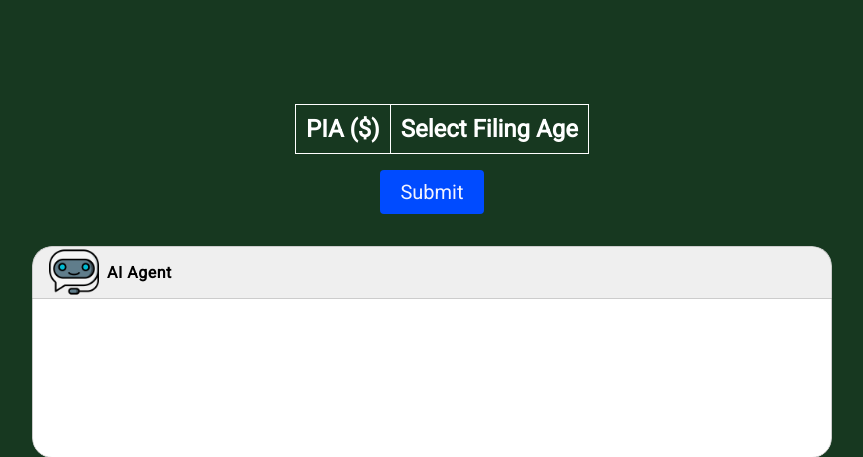
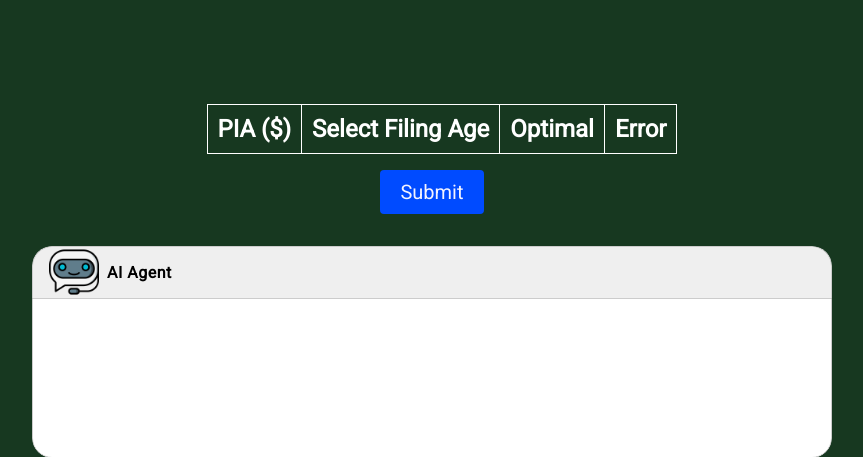
Before and after one commit to Shymkis/social-security-explainer, a Flask app: template templates/social_security.html in a window 1280 px wide. Shown: the top 457 px of the page, without its empty margins (208-1071 px from the left). Run offline with Flask 3, Linux system fonts and the light colour scheme; the template is opened without the code that fills it, so the values that code supplies are empty.

Commit message:
Optimal answer and Error feedback

```diff
--- a/static/css/style.css
+++ b/static/css/style.css
@@ -33,6 +33,10 @@ table {
 th, td {
     border: 1px solid;
     padding: 10px;
+}
+.slider-cell {
+    text-align: left;
+    width: 300px;
 }
 output {
     display: block;
--- a/static/js/script.js
+++ b/static/js/script.js
@@ -31,9 +31,10 @@ function typing() {
 
 function give_reason(reason) {
   // create message space
+  let t = chat_display.find(".time").last()
   dots = "."
-  cur_message.after("<p>" + dots + "</p>")
-  cur_message = cur_message.next()
+  t.before("<p>" + dots + "</p>")
+  cur_message = t.prev()
   scrollChat()
   // create message
   let message_content = "<b>My explanation:</b> " + reason
@@ -44,84 +45,33 @@ function give_reason(reason) {
     clearInterval(typing_interval)
     // display message
     cur_message.html(message_content).css({"background-color": "#00a", "color": "#efefef"}).addClass("explanation")
-
-    $(".board-container").css("filter","blur(3px)")
-    $(".received-msg:not(:last)").css("filter","blur(3px)")
-    $(".your-selection:not(:last)").css("filter","")
-    $(".recommendation:not(:last)").css("filter","blur(3px)")
-    $(".explanation:not(:last)").css("filter","blur(3px)")
-    setTimeout(function() {
-      $(".board-container").css("filter","")
-      $(".received-msg:not(:last)").css("filter","")
-      $(".your-selection:not(:last)").css("filter","")
-      $(".recommendation:not(:last)").css("filter","")
-      $(".explanation:not(:last)").css("filter","")
-    }, 2000)
     scrollChat()
   }, message_content.length*10)
 }
 
-function give_recommendation(reason) {
-  // create message space
-  dots = "."
-  cur_message.after("<p>" + dots + "</p>")
-  cur_message = cur_message.next()
-  scrollChat()
-  // create message
-  let message_content = "Optimal solution: "
-  // typing animation
-  let typing_interval = setInterval(typing, 200)
-  setTimeout(function() {
-    // stop typing
-    clearInterval(typing_interval)
-    // display message
-    cur_message.html(message_content).addClass("recommendation")
-    scrollChat()
-    // give explanation to proper protocol groups
-    if (protocol != "none" && reason != "") give_reason(reason)
-  }, message_content.length*10)
-}
-
-function agent_chat(reason) {
-  let t = chat_display.find(".time").last()
-  // create message space
-  dots = "."
-  t.before("<p>" + dots + "</p>")
-  cur_message = t.prev()
-  scrollChat()
-  // create message
-  let message_content = "Test"
-  // typing animation
-  let typing_interval = setInterval(typing, 200)
-  setTimeout(function() {
-    // stop typing
-    clearInterval(typing_interval)
-    // display message
-    cur_message.html(message_content).addClass("your-selection")
-    scrollChat()
-    // in practice section, offer recommendation
-    if (section == "practice") give_recommendation(reason)
-  }, message_content.length*5)
-}
-
 function submitSelection() {
   // calculate error
-  let marital_status = scenarios[scenario_num]["marital_status"]
+  let married = scenarios[scenario_num]["marital_status"] == "married"
+
   let selection_a = $("#spouse_a").val()
   let optimal_age_a = scenarios[scenario_num]["optimal_age_a"]
-  let err = Math.abs(selection_a - optimal_age_a)
+  let user_error = user_error_a = Math.abs(selection_a - optimal_age_a)
+
   let selection_b = null
-  if (marital_status == "married") {
+  let optimal_age_b = null
+  let user_error_b = null
+  if (married) {
     selection_b = $("#spouse_b").val()
-    let optimal_age_b = scenarios[scenario_num]["optimal_age_b"]
-    err += Math.abs(selection_b - optimal_age_b)
+    optimal_age_b = scenarios[scenario_num]["optimal_age_b"]
+    user_error_b += Math.abs(selection_b - optimal_age_b)
+    user_error += user_error_b
   }
   // log data
   let selection_data = JSON.stringify({
     scenario_id: scenarios[scenario_num]["id"],
     selection_a: selection_a,
     selection_b: selection_b,
-    error: err
+    error: user_error
   })
   $.ajax({
     url: "/log_selection/",
@@ -129,8 +79,17 @@ function submitSelection() {
     contentType: "application/json",
     data: selection_data,
     success: function(data) {
-      // agent chat
-      agent_chat(data !== null ? data["reason"] : "")
+      // post-selection changes
+      $(".slider").prop("disabled", true)
+      $("#optimal_a").text(optimal_age_a)
+      $("#error_a").text(user_error_a)
+      if (married) {
+        $("#optimal_b").text(optimal_age_b)
+        $("#error_b").text(user_error_b)
+      }
+      // give recommendation if practice
+      // if (section == "practice" && data !== null) give_reason(data["reason"])
+      if (section == "practice") give_reason("Test")
     },
     error: function(err) {
       console.log(err)
@@ -144,7 +103,6 @@ function clickedSubmit() {
     case "Submit":
       submitSelection()
       submit_button.text("Continue")
-      $(".slider").prop("disabled", true)
       break
     case "Continue":
       // move on to the next scenario
@@ -187,9 +145,9 @@ function nextScenario() {
   $("#scenario").text("Scenario " + (scenario_num + 1) + " of " + scenarios.length)
 
   let scenario = scenarios[scenario_num]
-  let marital_status = scenario["marital_status"]
+  let married = scenario["marital_status"] == "married"
   let len_a = len_b = 100
-  if (marital_status == "married") {
+  if (married) {
     let a_over_b = (scenario["life_expectancy_a"] - scenario["current_age_a"])/(scenario["life_expectancy_b"] - scenario["current_age_b"])
     len_a = 100*Math.min(1, a_over_b)
     len_b = 100*Math.min(1, 1/a_over_b)
@@ -199,7 +157,7 @@ function nextScenario() {
     <tr class="data-row">
       <th scope="row">Spouse A</th>
       <td>` + scenario["pia_a"] + `</td>
-      <td style="text-align: left; width: 300px">
+      <td class="slider-cell">
         <output style="width: ` + len_a + `%">66</output>
         <input type="range" min="` + scenario["current_age_a"] + `" max="` + scenario["life_expectancy_a"] + `" value="66" list="markers_a" class="slider" id="spouse_a" style="width: ` + len_a + `%">
         <datalist id="markers_a" style="width: ` + len_a + `%">
@@ -209,14 +167,16 @@ function nextScenario() {
           <option value="` + scenario["life_expectancy_a"] + `" label="` + scenario["life_expectancy_a"] + `"></option>
         </datalist>
       </td>
+      <td id="optimal_a"></td>
+      <td id="error_a"></td>
     </tr>
   `)
-  if (marital_status == "married") {
+  if (married) {
     $("#board table tr:last").after(`
     <tr class="data-row">
       <th scope="row">Spouse B</th>
       <td>` + scenario["pia_b"] + `</td>
-      <td style="text-align: left; width: 300px">
+      <td class="slider-cell">
         <output style="width: ` + len_b + `%">66</output>
         <input type="range" min="` + scenario["current_age_b"] + `" max="` + scenario["life_expectancy_b"] + `" value="66" list="markers_b" class="slider" id="spouse_b" style="width: ` + len_b + `%">
         <datalist id="markers_b" style="width: ` + len_b + `%">
@@ -226,6 +186,8 @@ function nextScenario() {
           <option value="` + scenario["life_expectancy_b"] + `" label="` + scenario["life_expectancy_b"] + `"></option>
         </datalist>
       </td>
+      <td id="optimal_b"></td>
+      <td id="error_b"></td>
     </tr>
   `)
   }
--- a/templates/final_survey.html
+++ b/templates/final_survey.html
@@ -230,7 +230,7 @@
         <!-- Question Attention Check 2 -->
         <div class="task-group">
             <div class="question">
-                <label class="question-label" for="q42">I played as the black pieces for every puzzle.</label>
+                <label class="question-label" for="q42">I solved chess puzzles in this study.</label>
                 <div class="question-options">
                     <div class="options">
                         <label class="option-label">Strongly disagree</label>
--- a/templates/social_security.html
+++ b/templates/social_security.html
@@ -19,6 +19,8 @@
             <th scope="col" style="border: none;"></th>
             <th scope="col">PIA ($)</th>
             <th scope="col">Select Filing Age</th>
+            <th scope="col">Optimal</th>
+            <th scope="col">Error</th>
           </tr>
         </table>
         <button id="submit">Submit</button>
```
